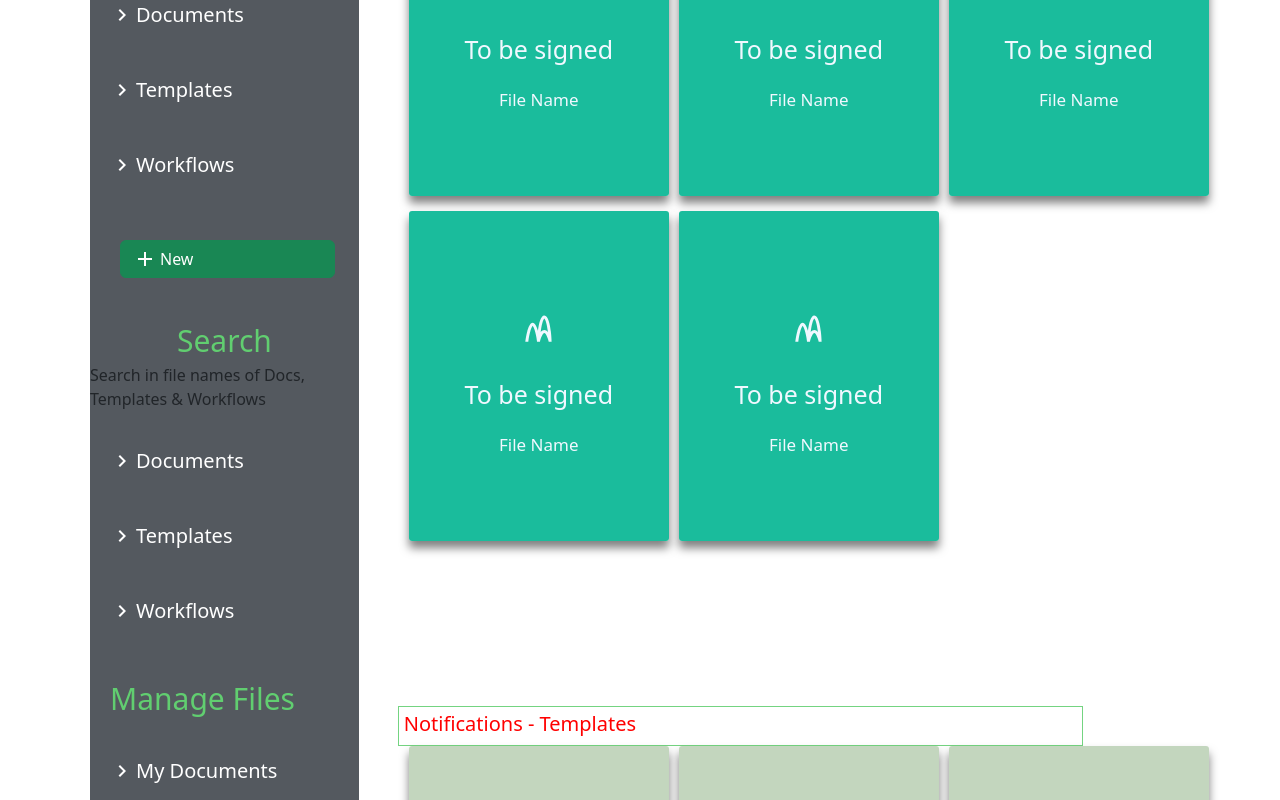
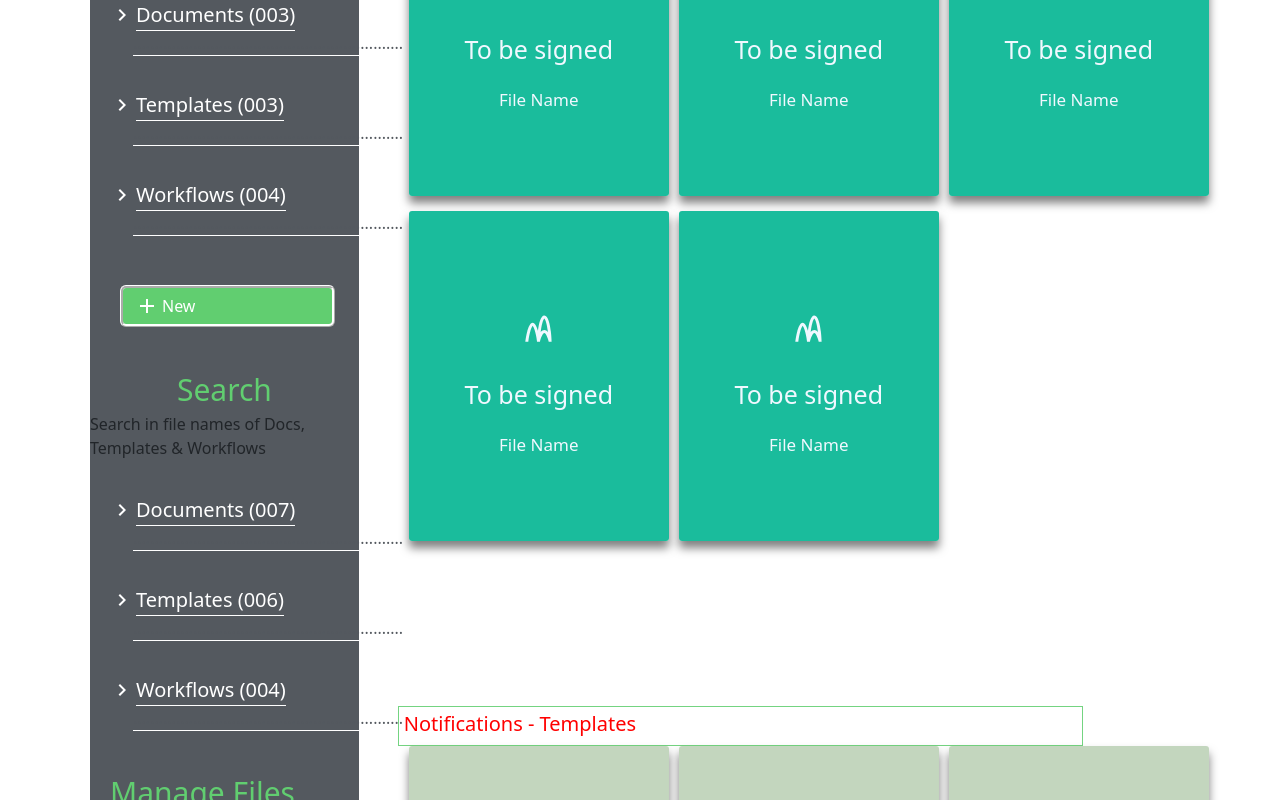
Before and after one commit to LL04-Finance-Dowell/100018-dowellWorkflowAi-testing, a React (Create React App) app in the folder frontend/: page /#/ in a window 1280 px wide. Shown: the part 940-1740 px from the top of the page. Built offline with nearby package versions, Linux system fonts and the light colour scheme.

Commit message:
some changes

```diff
--- a/frontend/src/components/accordion/Accordion.jsx
+++ b/frontend/src/components/accordion/Accordion.jsx
@@ -21,6 +21,7 @@ const Accordion = (props) => {
             <KeyboardArrowUpIcon sx={{ color: "white" }} />
           )}
         </span>
+
         <span className="title">{props.title}</span>
       </div>
 
@@ -30,6 +31,19 @@ const Accordion = (props) => {
           <span>{props.content2}</span>
         </div>
       </Collapse>
+      {!open && (
+        <span
+          style={{
+            width: "80%",
+            paddingBottom: "1px",
+            borderBottom: "1px solid #ffff",
+            marginLeft: "43px",
+            color: "#54595f",
+          }}
+        >
+          ...............................................................
+        </span>
+      )}
     </div>
   );
 };
--- a/frontend/src/components/accordion/accordion.css
+++ b/frontend/src/components/accordion/accordion.css
@@ -15,8 +15,9 @@
 .title {
   color: white;
   font-size: 20px;
-  padding-bottom: 10px;
+  border-bottom: 0.1px solid #fff;
 }
+
 .rotate {
   transform: rotate(90deg);
 }
--- a/frontend/src/components/sideBar/SideBar.jsx
+++ b/frontend/src/components/sideBar/SideBar.jsx
@@ -45,24 +45,31 @@ const SideBar = () => {
         <span className={styles.notific}>Notifications</span>
       </div>
       <Accordion
-        title="Documents"
+        title="Documents (003)"
         content="1. To be Signed (002)"
         content2="2. Rejected by others (001)"
       />
       <Accordion
-        title="Templates"
+        title="Templates (003)"
         content="1. To be Approved (002)"
         content2="2. Rejected by others (001)"
       />
       <Accordion
-        title="Workflows"
+        title="Workflows (004)"
         content="1. To be Approved (002)"
         content2="2. Rejected by others (001)"
       />
 
       <Button
-        style={{ width: "80%", marginLeft: "30px", marginTop: "50px" }}
-        variant="success"
+        style={{
+          width: "80%",
+          marginLeft: "30px",
+          marginTop: "50px",
+          backgroundColor: "#61ce70",
+          border: "ridge 3px  white",
+          // borderRadius: "3px",
+        }}
+        // variant="success"
         onClick={() => setOpen(!open)}
         aria-controls="example-collapse-text"
         aria-expanded={open}
@@ -100,22 +107,22 @@ const SideBar = () => {
         <p>Search in file names of Docs, Templates & Workflows</p>
       </div>
       <Accordion
-        title="Documents"
+        title="Documents (007)"
         content="1. To be Approved (002)"
         content2="2. Rejected by others (001)"
       />
       <Accordion
-        title="Templates"
+        title="Templates (006)"
         content="1. To be Approved (002)"
         content2="2. Rejected by others (001)"
       />
       <Accordion
-        title="Workflows"
+        title="Workflows (004)"
         content="1. To be Approved (002)"
         content2="2. Rejected by others (001)"
       />
       <span
-        className="manageFiles"
+        className="manageFiles (003)"
         style={{
           display: "flex",
           color: "#61ce70",
@@ -128,17 +135,17 @@ const SideBar = () => {
         Manage Files
       </span>
       <Accordion
-        title="My Documents"
+        title="My Documents (002)"
         content="1. To be Approved (002)"
         content2="2. Rejected by others (001)"
       />
       <Accordion
-        title="Templates"
+        title="Templates (004)"
         content="1. To be Approved (002)"
         content2="2. Rejected by others (001)"
       />
       <Accordion
-        title="Workflows"
+        title="Workflows (007)"
         content="1. To be Approved (002)"
         content2="2. Rejected by others (001)"
       />
--- a/frontend/src/pages/Landing/Home.js
+++ b/frontend/src/pages/Landing/Home.js
@@ -14,6 +14,7 @@ import InsertDriveFileIcon from "@mui/icons-material/InsertDriveFile";
 
 import "../Landing/home.css";
 import HoverCard from "../../components/hover-card/HoverCard";
+import Table from "../../components/table/Table";
 const LandingPage = () => {
   const { currentUser } = useUserContext();
 
@@ -168,6 +169,7 @@ const LandingPage = () => {
               <HoverCard color="#e1e1e1" />
             </div>
           </div>
+          <Table header="Incomplete Tasks" />
         </div>
         <FlipCard />
       </div>
```
